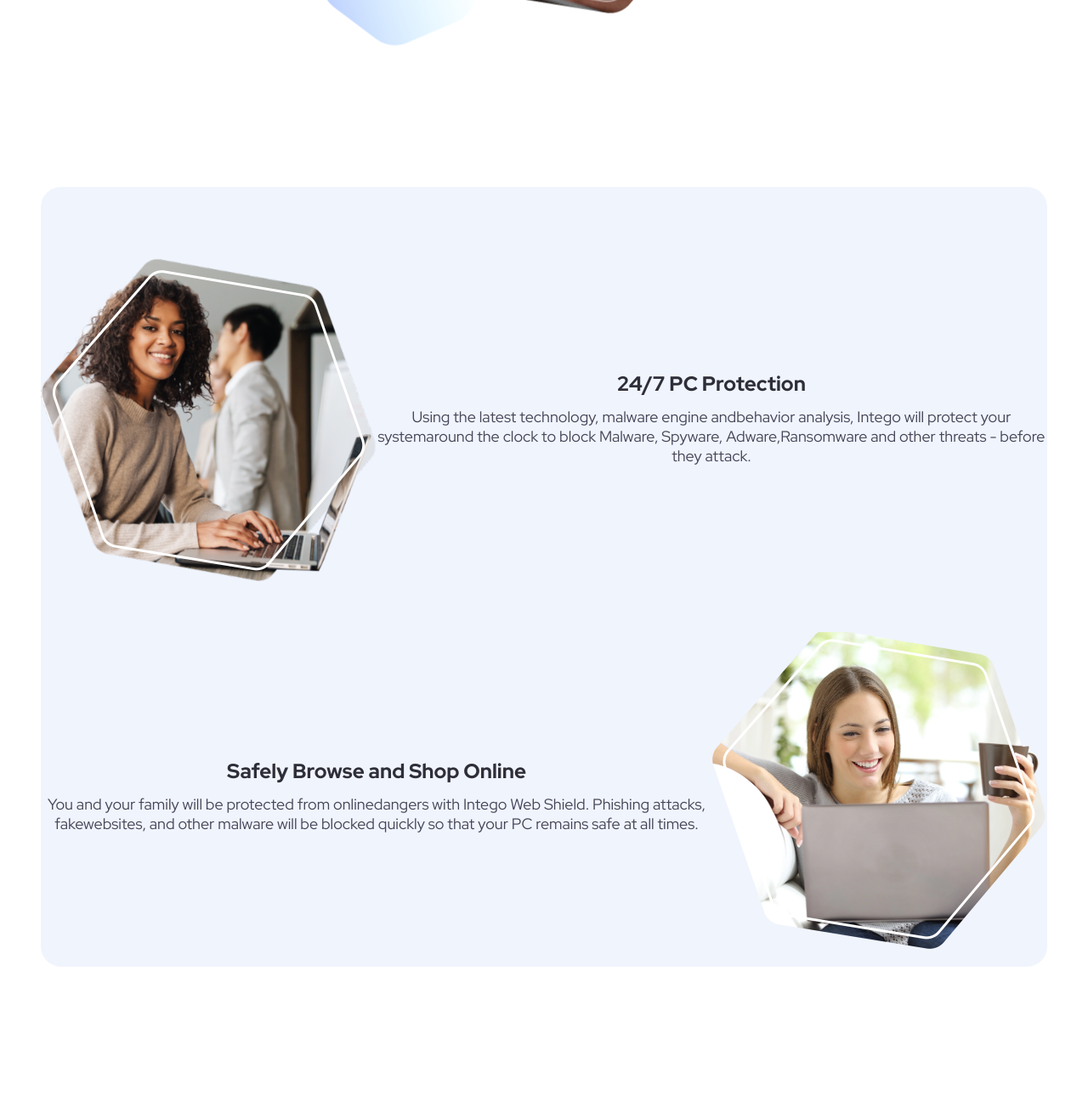
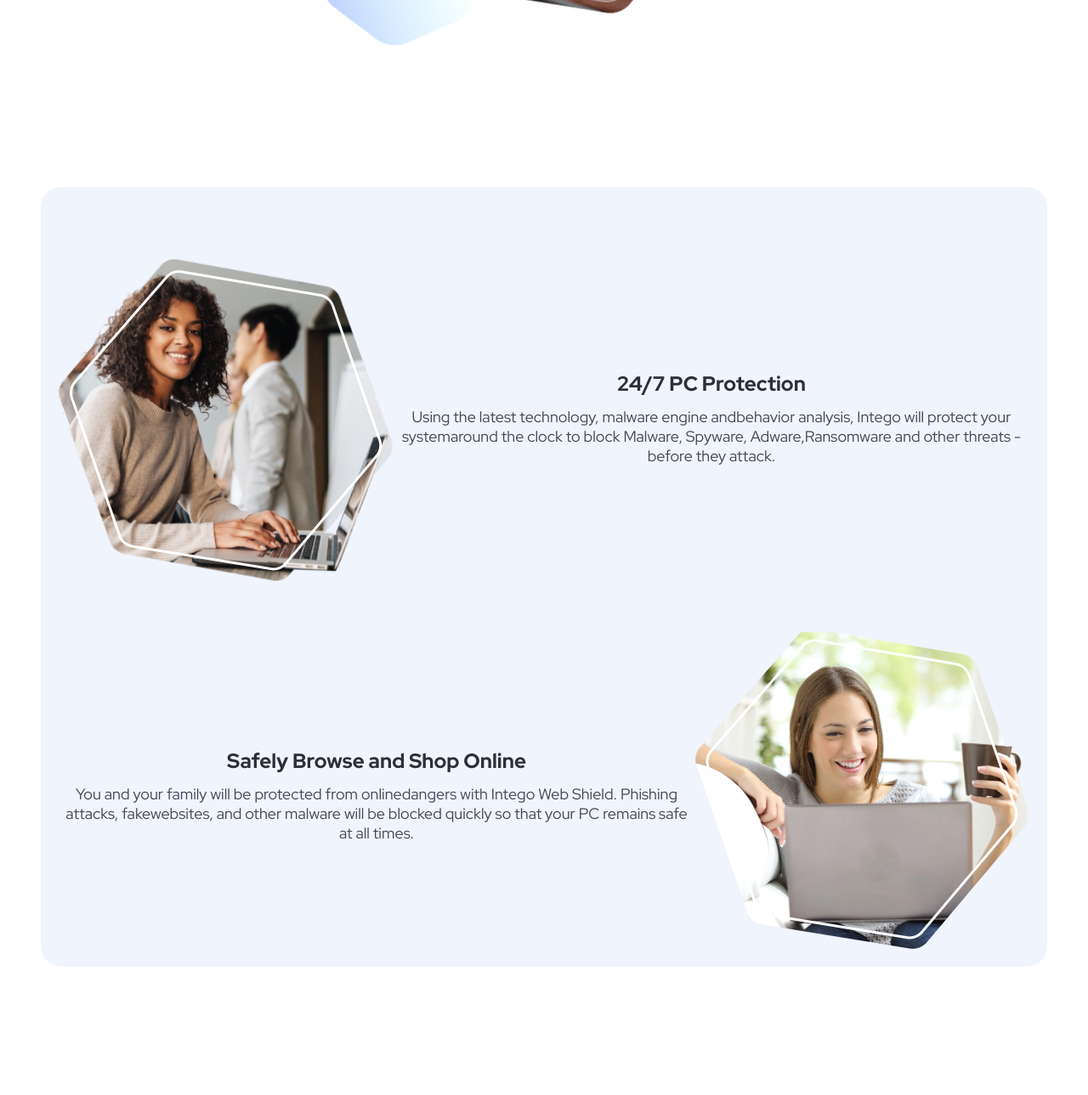
Before and after one commit to ron1232/home-task-kape, a React (Create React App) app: page / in a window 1280 px wide. Shown: the part 5059-6348 px from the top of the page at 85% size. Built offline with nearby package versions, Linux system fonts and the light colour scheme; no server answers.

Commit message:
responsive

```diff
--- a/src/assets/scss/_features.scss
+++ b/src/assets/scss/_features.scss
@@ -17,7 +17,7 @@
 
   img {
     @include media("<=500px") {
-      width: 90%;
+      width: 80%;
     }
   }
 
@@ -29,6 +29,7 @@
 
     @include media("<=1300px") {
       margin-bottom: 50px;
+      padding: 0 20px;
     }
 
     @include media("<=1000px") {
@@ -37,6 +38,7 @@
 
     @include media("<=800px") {
       flex-direction: column-reverse;
+      padding: 0;
     }
   }
 
@@ -70,12 +72,17 @@
     justify-content: space-around;
     align-items: center;
 
+    @include media("<=1300px") {
+      padding: 0 20px;
+    }
+
     @include media("<=1000px") {
       gap: 30px;
     }
 
     @include media("<=800px") {
       flex-direction: column;
+      padding: 0;
     }
   }
 }
```
